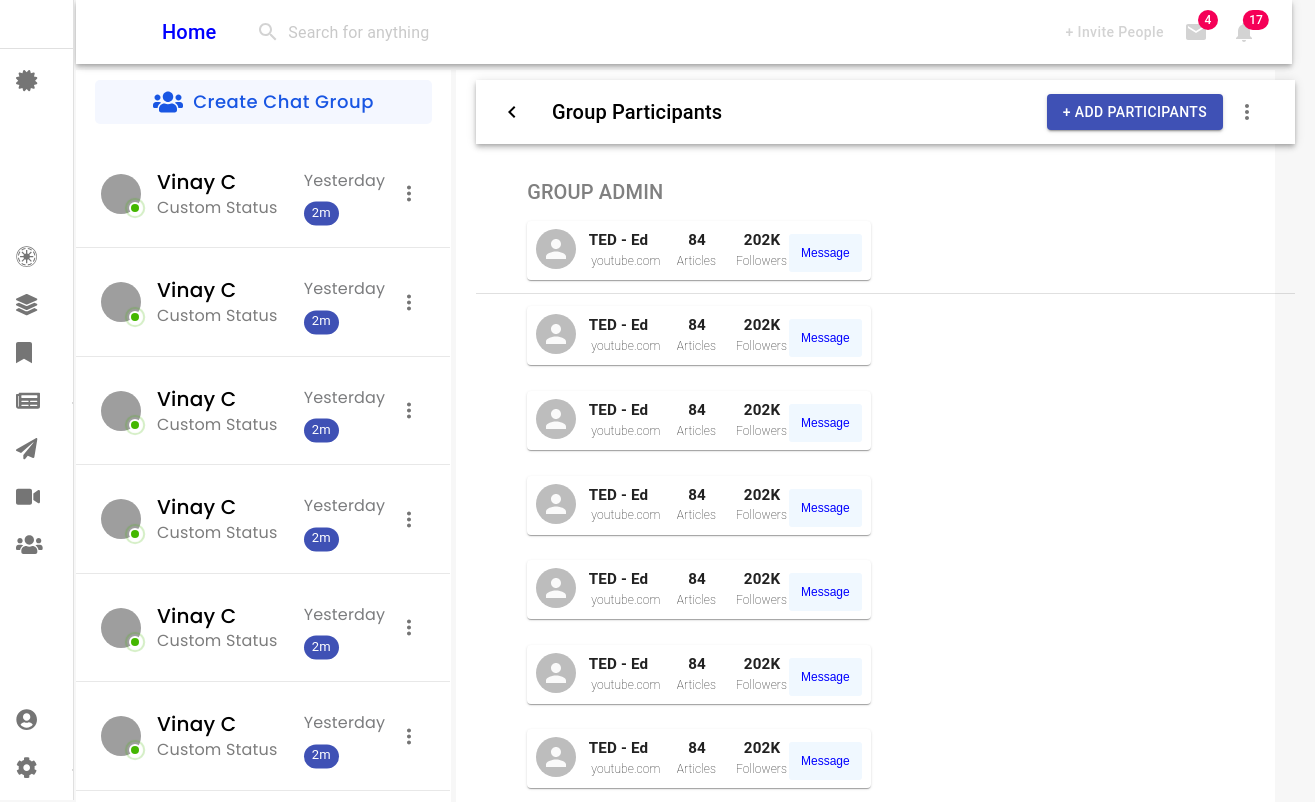
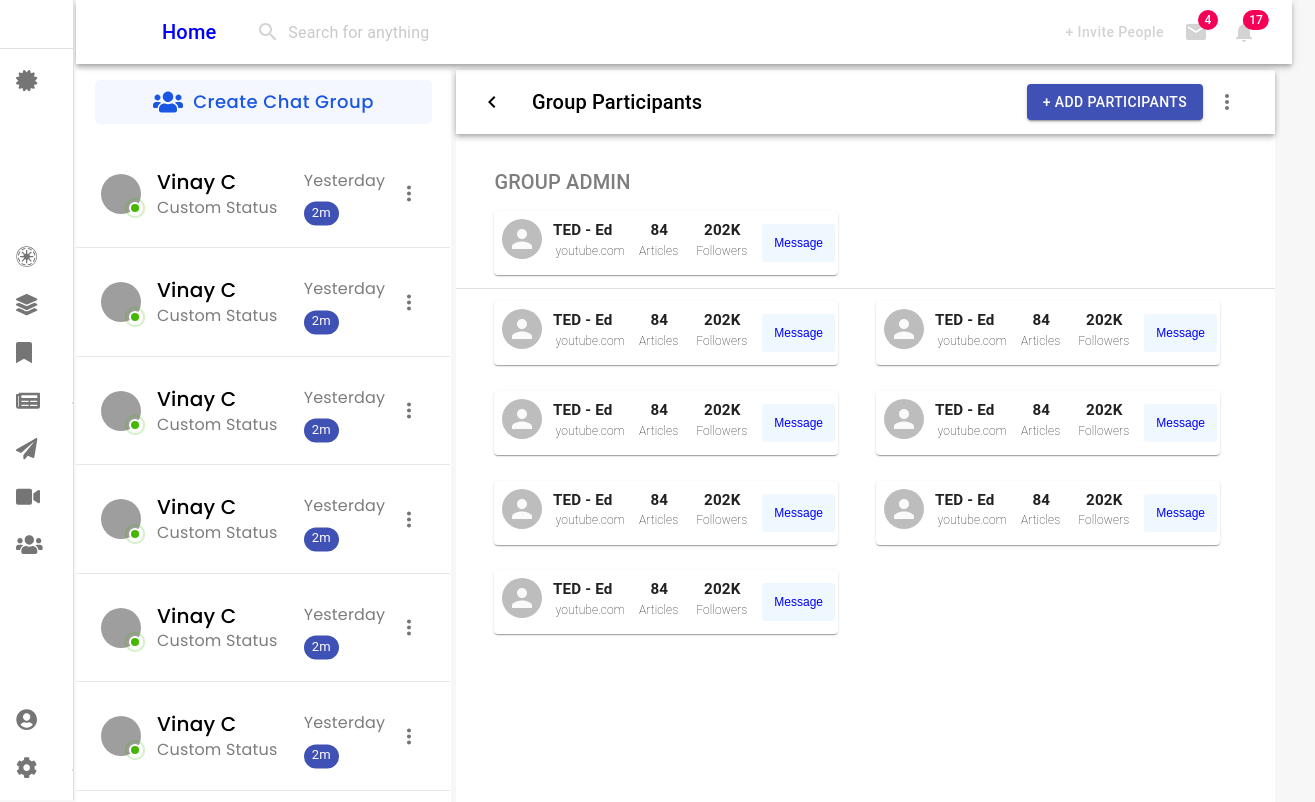
Before and after one commit to 91a447raheem/lms-ui, a React (Create React App) app in the folder byndr-ui/: page /connect/allparticipants in a window 1280 px wide. Shown: the top 802 px of the page, 1315 px wide, since content can reach past the window. Built offline with nearby package versions, Linux system fonts and the light colour scheme; grey boxes are pictures that could not be loaded.

Commit message:
allparticipants page

```diff
--- a/byndr-ui/src/components/Connect/participants.js
+++ b/byndr-ui/src/components/Connect/participants.js
@@ -4,7 +4,8 @@
 import Typography from '@material-ui/core/Typography';
 import { Avatar, Divider } from '@material-ui/core';
 import { makeStyles } from '@material-ui/core/styles';
-
+import IconButton from '@material-ui/core/IconButton';
+import MoreVertIcon from '@material-ui/icons/MoreVert';
 const dataDummy = [
     { 1: "1", role: "Admin" },
     { 1: "2", role: "member" },
@@ -19,7 +20,7 @@
 const useStyles = makeStyles((theme) => ({
     allparticipants: {
         width: '100%',
-        padding: '0px 20px'
+        padding: '0px 0px'
     }
 }));
 
@@ -28,10 +29,10 @@
     const classes = useStyles();
 
     return (
-        <div className={classes.allparticipants}>
+        <div className={classes.allparticipants} style={{marginTop:"-10px"}}>
             <Headerconnect />
             <div >
-                <Typography variant="h6" style={{ color: "grey", marginTop: "4vh", marginLeft: "4vw" }}>GROUP ADMIN</Typography>
+                <Typography variant="h6" style={{ color: "#000", opacity:"0.5",marginTop: "4vh", marginLeft: "3vw" }}>GROUP ADMIN</Typography>
 
                 {
 
@@ -40,7 +41,7 @@
                         if (data.role === "Admin") {
                             return (
 
-                                <Card style={{ margin: "1vw 4vw", padding: "0.5rem", maxWidth: "40%" }}>
+                                <Card style={{ margin: "1vw 3vw", padding: "0.5rem", maxWidth: "40%" }}>
                                     <div style={{ display: "flex", justifyContent: 'space-around' }}>
                                         <Avatar></Avatar>
                                         <div>
@@ -55,9 +56,12 @@
                                             <Typography style={{ marginLeft: "1.7em", fontSize: "0.95em", fontWeight: 'bold' }}>202K</Typography>
                                             <Typography style={{ marginLeft: "1.5em", fontSize: "12px", fontWeight: "100" }}>Followers</Typography>
                                         </div>
-                                        <div>
+                                        <div style={{marginLeft:15}}>
                                             <button style={{ border: "none", backgroundColor: 'aliceblue', color: "blue", fontSize: "0.75em", padding: "12px", marginTop: "5px", borderRadius: "3px", cursor: "pointer" }}>Message</button>
                                         </div>
+                                        <IconButton aria-label="settings">
+                                            <MoreVertIcon />
+                                        </IconButton>
                                     </div>
 
                                 </Card>
@@ -75,7 +79,7 @@
                     dataDummy.map((data => {
                         if (data.role === "member") {
                             return (
-                                <Card style={{ margin: "1vw 4vw", padding: "0.5rem", width: "40%" }}>
+                                <Card style={{ margin: "1vw 0px 1vw 3vw", padding: "0.5rem", width: "40%" }}>
 
                                     <div style={{ display: "flex", justifyContent: 'space-around' }}>
                                         <Avatar></Avatar>
@@ -91,9 +95,12 @@
                                             <Typography style={{ marginLeft: "1.7em", fontSize: "0.95em", fontWeight: 'bold' }}>202K</Typography>
                                             <Typography style={{ marginLeft: "1.5em", fontSize: "12px", fontWeight: "100" }}>Followers</Typography>
                                         </div>
-                                        <div>
+                                        <div style={{marginLeft:15}}>
                                             <button style={{ border: "none", backgroundColor: 'aliceblue', color: "blue", fontSize: "0.75em", padding: "12px", marginTop: "5px", borderRadius: "3px", cursor: "pointer" }}>Message</button>
                                         </div>
+                                        <IconButton aria-label="settings">
+                                            <MoreVertIcon />
+                                        </IconButton>
                                     </div>
 
                                 </Card>
```
